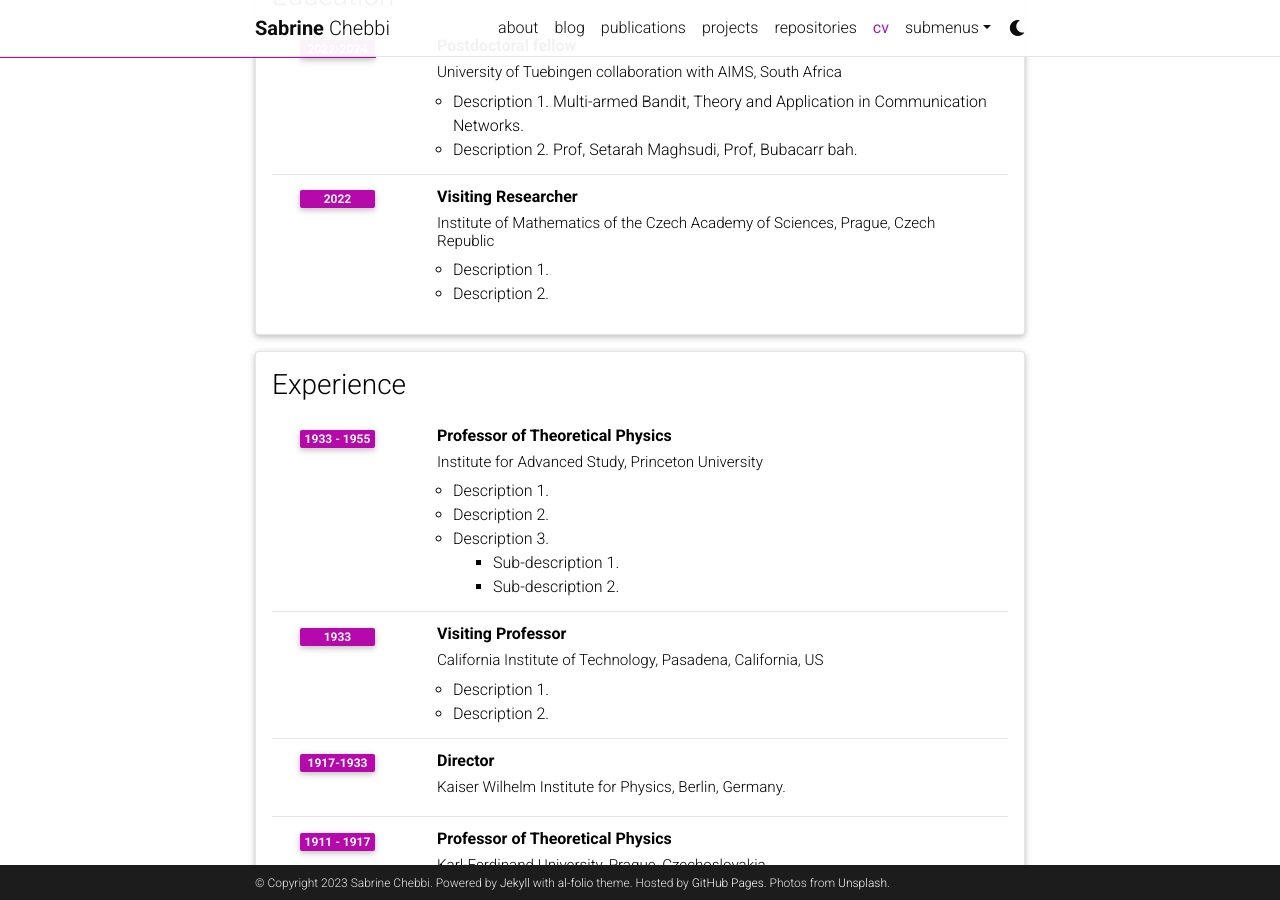
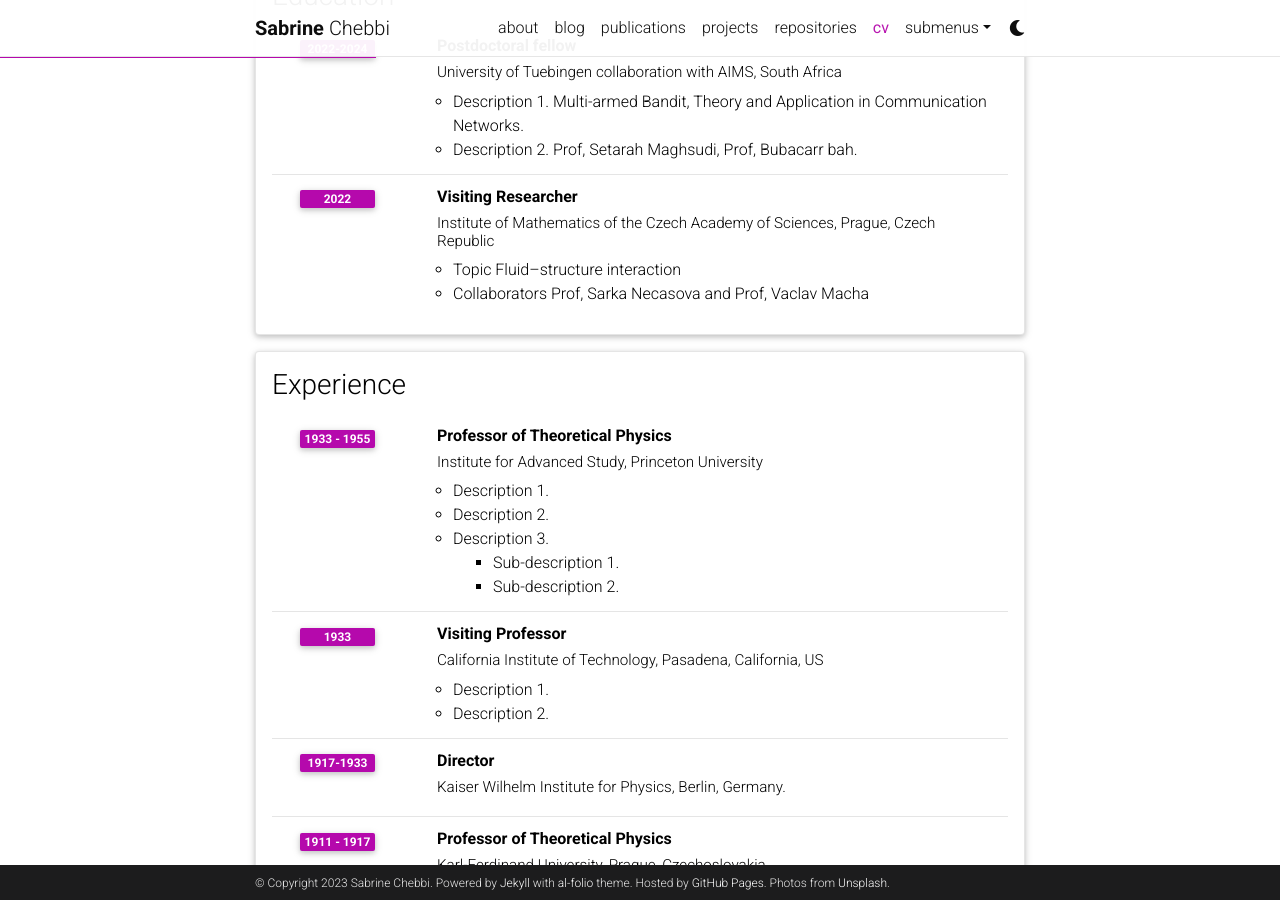
Before and after one commit to Sabrine-stack/Sabrine-stack.github.io, a Jekyll site: the page built from _pages/cv.md, in a window 1280 px wide and 900 px high, scrolled down 431 px. Built offline with Jekyll 4.4.1, drawn with Linux system fonts in a browser that asks for light colours; comment, search, counter and statistics services are not loaded; a style sheet for code colours, icons or effects is not loaded.

Commit message:
Update cv.yml

```diff
--- a/_data/cv.yml
+++ b/_data/cv.yml
@@ -22,11 +22,9 @@
       institution: Institute of Mathematics of the Czech Academy of Sciences, Prague, Czech Republic
       year: 2022
       description:
-        - Fluid–structure interaction
-        - Prof. Sarka Necasova, Prof. Vaclav Macha
-      description:
-        - Description 1.
-        - Description 2.
+        - Topic Fluid–structure interaction
+        - Collaborators  Prof, Sarka Necasova and Prof, Vaclav Macha
+
 
 - title: Experience
   type: time_table
```
